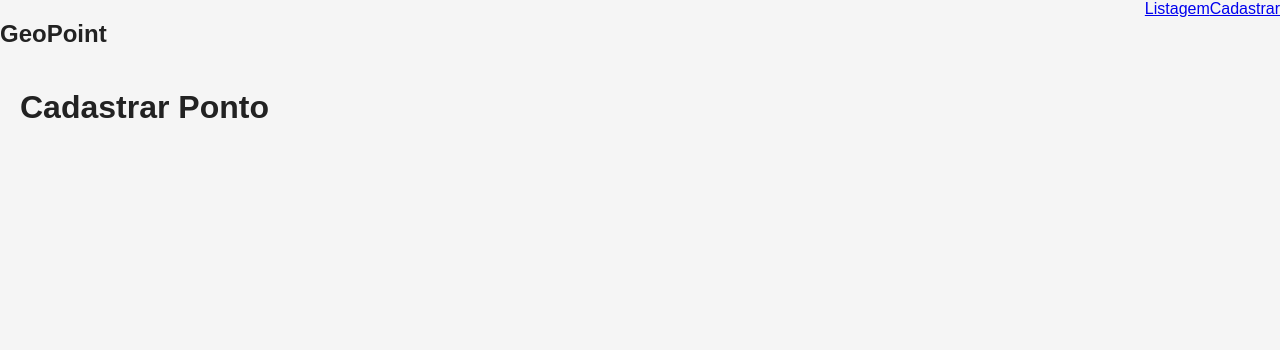
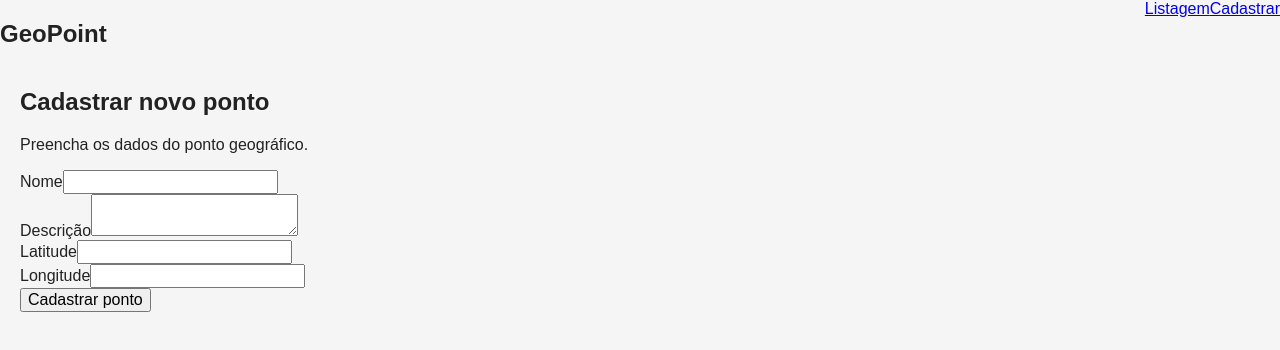
Before and after one commit to Antony0806/TrabalhoGeoPoint, a React (Vite) app: page /pontos/novo in a window 1280 px wide. Shown: the top 350 px of the page. Built offline with nearby package versions, Linux system fonts and the light colour scheme.

Commit message:
Adicionando o componente FormPonto e a página CadastroPonto

```diff
--- a/src/components/FormPonto.jsx
+++ b/src/components/FormPonto.jsx
@@ -0,0 +1,130 @@
+
+import { useState } from 'react';
+
+function FormPonto({ pontoInicial, onSalvar, textoBotao }) {
+  const [nome, setNome] = useState(pontoInicial?.name || '');
+  const [descricao, setDescricao] = useState(
+    pontoInicial?.description || ''
+  );
+  const [latitude, setLatitude] = useState(
+    pontoInicial?.latitude ?? ''
+  );
+  const [longitude, setLongitude] = useState(
+    pontoInicial?.longitude ?? ''
+  );
+
+  const [erro, setErro] = useState('');
+  const [salvando, setSalvando] = useState(false);
+
+  async function handleSubmit(event) {
+    event.preventDefault();
+    setErro('');
+
+    if (!nome.trim()) {
+      setErro('O nome é obrigatório.');
+      return;
+    }
+
+    if (nome.length > 100) {
+      setErro('O nome deve ter no máximo 100 caracteres.');
+      return;
+    }
+
+    if (descricao.length > 255) {
+      setErro('A descrição deve ter no máximo 255 caracteres.');
+      return;
+    }
+
+    if (latitude === '' || longitude === '') {
+      setErro('Preencha a latitude e a longitude.');
+      return;
+    }
+
+    const lat = Number(latitude);
+    const lng = Number(longitude);
+
+    if (!Number.isFinite(lat) || lat < -90 || lat > 90) {
+      setErro('A latitude deve estar entre -90 e 90.');
+      return;
+    }
+
+    if (!Number.isFinite(lng) || lng < -180 || lng > 180) {
+      setErro('A longitude deve estar entre -180 e 180.');
+      return;
+    }
+
+    const dados = {
+      name: nome.trim(),
+      description: descricao.trim(),
+      latitude: lat,
+      longitude: lng
+    };
+
+    try {
+      setSalvando(true);
+      await onSalvar(dados);
+    } catch (erro) {
+      setErro(erro.message);
+    } finally {
+      setSalvando(false);
+    }
+  }
+
+  return (
+    <form onSubmit={handleSubmit}>
+      <div>
+        <label htmlFor="nome">Nome</label>
+        <input
+          id="nome"
+          type="text"
+          value={nome}
+          onChange={(e) => setNome(e.target.value)}
+          maxLength={100}
+          required
+        />
+      </div>
+
+      <div>
+        <label htmlFor="descricao">Descrição</label>
+        <textarea
+          id="descricao"
+          value={descricao}
+          onChange={(e) => setDescricao(e.target.value)}
+          maxLength={255}
+        />
+      </div>
+
+      <div>
+        <label htmlFor="latitude">Latitude</label>
+        <input
+          id="latitude"
+          type="number"
+          step="any"
+          value={latitude}
+          onChange={(e) => setLatitude(e.target.value)}
+          required
+        />
+      </div>
+
+      <div>
+        <label htmlFor="longitude">Longitude</label>
+        <input
+          id="longitude"
+          type="number"
+          step="any"
+          value={longitude}
+          onChange={(e) => setLongitude(e.target.value)}
+          required
+        />
+      </div>
+
+      {erro && <p role="alert">{erro}</p>}
+
+      <button type="submit" disabled={salvando}>
+        {salvando ? 'Salvando...' : textoBotao}
+      </button>
+    </form>
+  );
+}
+
+export default FormPonto;
--- a/src/pages/CadastroPonto.jsx
+++ b/src/pages/CadastroPonto.jsx
@@ -1,5 +1,30 @@
+
+import { useNavigate } from 'react-router-dom';
+import { criarPonto } from '../services/api';
+import FormPonto from '../components/FormPonto';
+
 function CadastroPonto() {
-  return <h1>Cadastrar Ponto</h1>;
+  const navigate = useNavigate();
+
+  async function handleCadastrar(dados) {
+    await criarPonto(dados);
+
+    alert('Ponto cadastrado com sucesso!');
+    navigate('/pontos');
+  }
+
+  return (
+    <section>
+      <h1>Cadastrar novo ponto</h1>
+
+      <p>Preencha os dados do ponto geográfico.</p>
+
+      <FormPonto
+        onSalvar={handleCadastrar}
+        textoBotao="Cadastrar ponto"
+      />
+    </section>
+  );
 }
 
 export default CadastroPonto;
```
